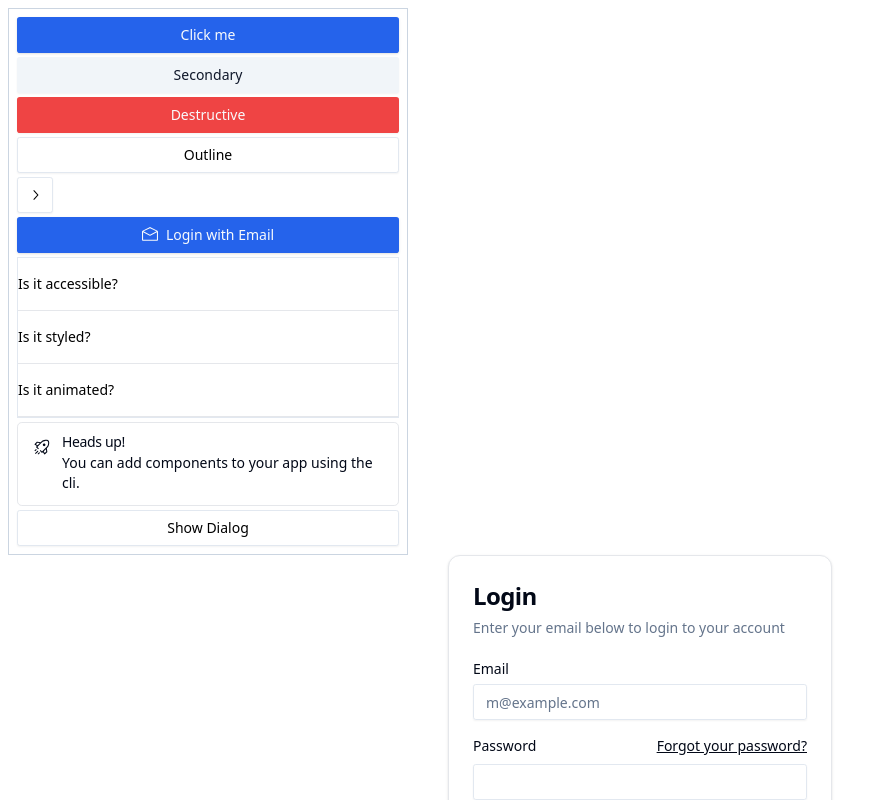
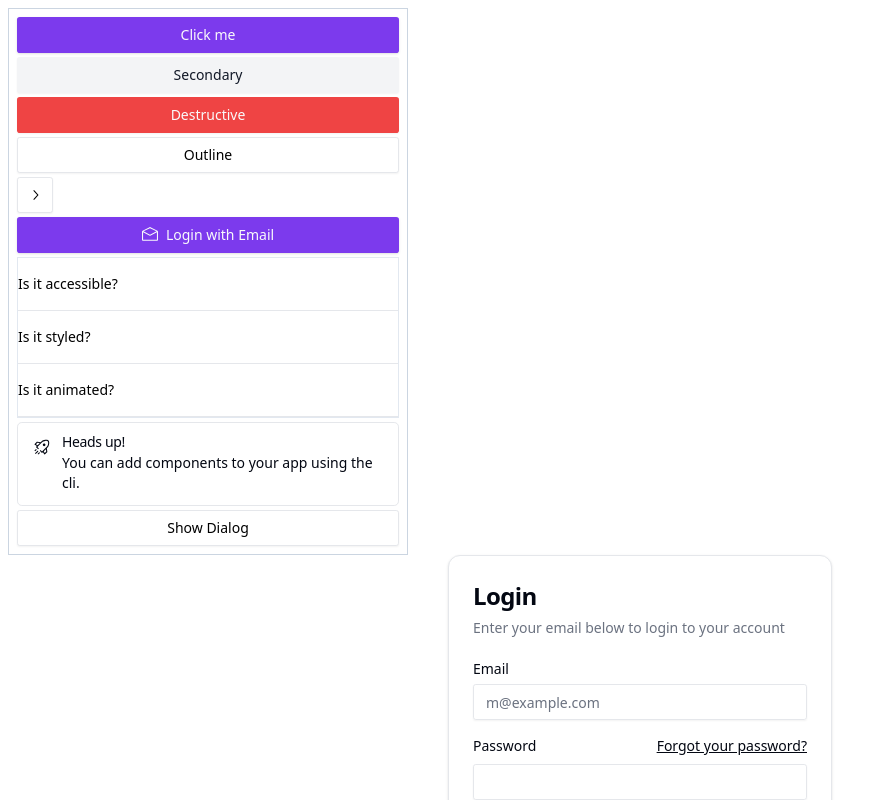
Before and after one commit to krabhi1/pvault, a Next.js app: page /examples in a window 1280 px wide. Shown: the top 800 px of the page, without its empty margins (0-887 px from the left). Built offline with nearby package versions, Linux system fonts and the light colour scheme.

Commit message:
update color

```diff
--- a/src/app/globals.css
+++ b/src/app/globals.css
@@ -5,24 +5,24 @@
 @layer base {
   :root {
     --background: 0 0% 100%;
-    --foreground: 222.2 84% 4.9%;
+    --foreground: 224 71.4% 4.1%;
     --card: 0 0% 100%;
-    --card-foreground: 222.2 84% 4.9%;
+    --card-foreground: 224 71.4% 4.1%;
     --popover: 0 0% 100%;
-    --popover-foreground: 222.2 84% 4.9%;
-    --primary: 221.2 83.2% 53.3%;
-    --primary-foreground: 210 40% 98%;
-    --secondary: 210 40% 96.1%;
-    --secondary-foreground: 222.2 47.4% 11.2%;
-    --muted: 210 40% 96.1%;
-    --muted-foreground: 215.4 16.3% 46.9%;
-    --accent: 210 40% 96.1%;
-    --accent-foreground: 222.2 47.4% 11.2%;
+    --popover-foreground: 224 71.4% 4.1%;
+    --primary: 262.1 83.3% 57.8%;
+    --primary-foreground: 210 20% 98%;
+    --secondary: 220 14.3% 95.9%;
+    --secondary-foreground: 220.9 39.3% 11%;
+    --muted: 220 14.3% 95.9%;
+    --muted-foreground: 220 8.9% 46.1%;
+    --accent: 220 14.3% 95.9%;
+    --accent-foreground: 220.9 39.3% 11%;
     --destructive: 0 84.2% 60.2%;
-    --destructive-foreground: 210 40% 98%;
-    --border: 214.3 31.8% 91.4%;
-    --input: 214.3 31.8% 91.4%;
-    --ring: 221.2 83.2% 53.3%;
+    --destructive-foreground: 210 20% 98%;
+    --border: 220 13% 91%;
+    --input: 220 13% 91%;
+    --ring: 262.1 83.3% 57.8%;
     --radius: 0.3rem;
     --chart-1: 12 76% 61%;
     --chart-2: 173 58% 39%;
@@ -32,25 +32,25 @@
   }
 
   .dark {
-    --background: 222.2 84% 4.9%;
-    --foreground: 210 40% 98%;
-    --card: 222.2 84% 4.9%;
-    --card-foreground: 210 40% 98%;
-    --popover: 222.2 84% 4.9%;
-    --popover-foreground: 210 40% 98%;
-    --primary: 217.2 91.2% 59.8%;
-    --primary-foreground: 222.2 47.4% 11.2%;
-    --secondary: 217.2 32.6% 17.5%;
-    --secondary-foreground: 210 40% 98%;
-    --muted: 217.2 32.6% 17.5%;
-    --muted-foreground: 215 20.2% 65.1%;
-    --accent: 217.2 32.6% 17.5%;
-    --accent-foreground: 210 40% 98%;
+    --background: 224 71.4% 4.1%;
+    --foreground: 210 20% 98%;
+    --card: 224 71.4% 4.1%;
+    --card-foreground: 210 20% 98%;
+    --popover: 224 71.4% 4.1%;
+    --popover-foreground: 210 20% 98%;
+    --primary: 263.4 70% 50.4%;
+    --primary-foreground: 210 20% 98%;
+    --secondary: 215 27.9% 16.9%;
+    --secondary-foreground: 210 20% 98%;
+    --muted: 215 27.9% 16.9%;
+    --muted-foreground: 217.9 10.6% 64.9%;
+    --accent: 215 27.9% 16.9%;
+    --accent-foreground: 210 20% 98%;
     --destructive: 0 62.8% 30.6%;
-    --destructive-foreground: 210 40% 98%;
-    --border: 217.2 32.6% 17.5%;
-    --input: 217.2 32.6% 17.5%;
-    --ring: 224.3 76.3% 48%;
+    --destructive-foreground: 210 20% 98%;
+    --border: 215 27.9% 16.9%;
+    --input: 215 27.9% 16.9%;
+    --ring: 263.4 70% 50.4%;
     --chart-1: 220 70% 50%;
     --chart-2: 160 60% 45%;
     --chart-3: 30 80% 55%;
--- a/src/components/CollectionListView.tsx
+++ b/src/components/CollectionListView.tsx
@@ -24,12 +24,12 @@
         .filter((o) => !o._isDeleted)
         .map((collection) => (
           <CollectionView
-            className="border border-gray-200 p-1"
+            className="border border-gray-200 p-2 "
             key={collection.id}
             collection={collection}
           />
         ))}
-      <Button onClick={() => onAddCollection?.()} variant={"outline"}>
+      <Button onClick={() => onAddCollection?.()} variant={"secondary"}>
         <PlusIcon />
         New collection
       </Button>
--- a/src/components/CollectionView.tsx
+++ b/src/components/CollectionView.tsx
@@ -31,7 +31,7 @@
     }))
   );
   return (
-    <AccordionItem className={cn("", className)} value={collection.id}>
+    <AccordionItem className={cn("rounded", className)} value={collection.id}>
       <AccordionHeader className="flex items-center justify-between space-x-2 ">
         <EditText
           onChange={(s) => updateCollection(collection.id, s)}
@@ -62,7 +62,7 @@
           ))}
         <Button
           onClick={() => addItem(collection.id, "key", "value")}
-          variant={"outline"}
+          variant={"secondary"}
           className="w-full"
         >
           <PlusIcon />
--- a/src/components/EditText.tsx
+++ b/src/components/EditText.tsx
@@ -29,7 +29,7 @@
   }, [isEditing]);
 
   return (
-    <span className={cn("w-full flex items-center", className)}>
+    <span className={cn("w-full ", className)}>
       <Input
         ref={inputRef}
         placeholder={placeholder}
--- a/src/components/RecordView.tsx
+++ b/src/components/RecordView.tsx
@@ -22,7 +22,7 @@
   return (
     <div
       className={cn(
-        "flex w-full space-x-2 items-center bg-[#FAF9F8]",
+        "flex w-full p-1 space-x-2 items-center bg-[#FAF9F8]",
         className
       )}
     >
```
